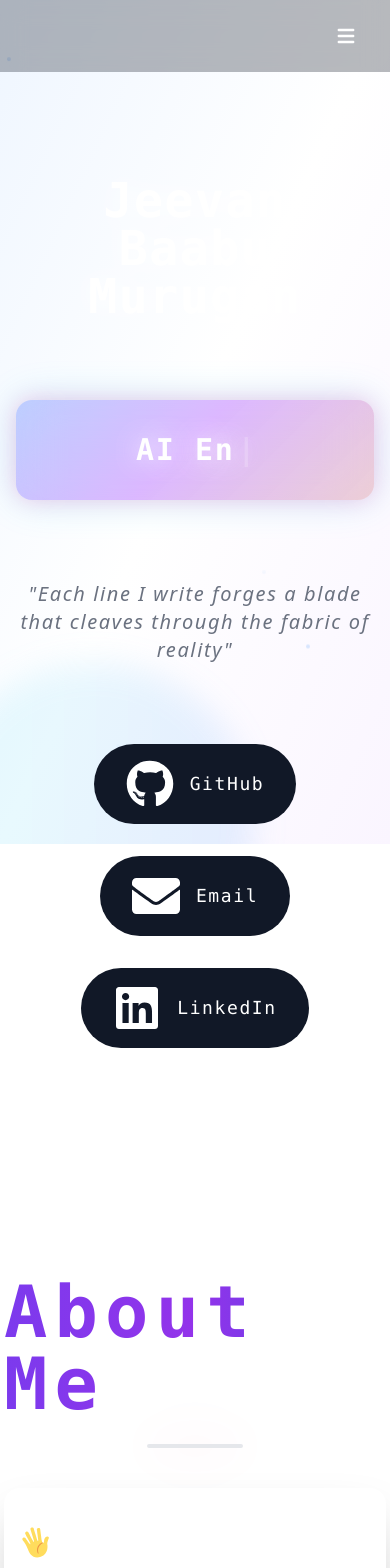
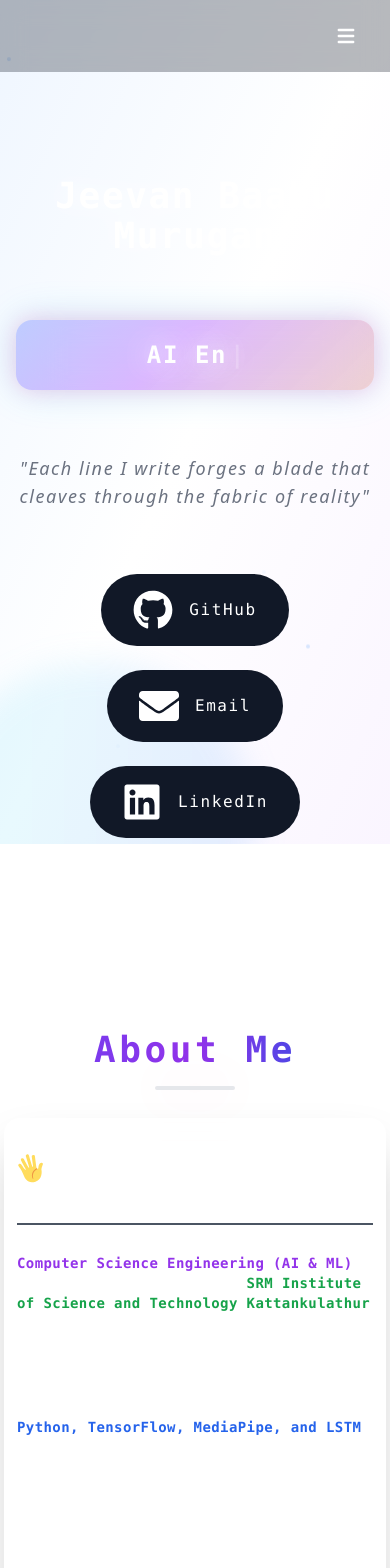
Before and after one commit to therealgone/Jeevan_Website, a React (Vite) app in the folder my-portfolio/: page / in a window 390 px wide. Shown: the top 1568 px of the page. Built offline with nearby package versions, Linux system fonts and the light colour scheme.

Commit message:
MOBIL UI CHNAGE

```diff
--- a/my-portfolio/src/components/about.jsx
+++ b/my-portfolio/src/components/about.jsx
@@ -12,7 +12,7 @@ function About() {
       transition={{ duration: 0.5, ease: 'easeInOut' }}
       className="mt-5"
     >
-      <h1 className="text-5xl md:text-6xl lg:text-6xl font-bold font-mono text-glow-white mb-10">
+      <h1 className="text-4xl md:text-6xl lg:text-6xl font-bold font-mono text-glow-white mb-8">
         Jeevan Baabu Murugan
       </h1>
     </motion.div>
@@ -22,10 +22,10 @@ function About() {
       transition={{ duration: 1, ease:"easeInOut"}}
       className="flex-1 flex flex-col justify-start"
       >
-         <h1 className='mt-10 bg-animated-gradient border border-transparent text-white flex items-center justify-center w-full max-w-[500px] h-[100px] mx-auto text-glow-white mb-10'>
-          <span className='font-mono font-bold text-3xl md:text-4xl'>
+         <h1 className='mt-8 bg-animated-gradient border border-transparent text-white flex items-center justify-center w-full max-w-[400px] h-[70px] mx-auto text-glow-white mb-8'>
+          <span className='font-mono font-bold text-2xl md:text-4xl'>
               <Typewriter
-               words={['Web Developer', 'Tech Enthusiast',"AI Enthusiast"]}
+               words={['Web Developer', 'Tech Enthusiast','AI Enthusiast']}
                loop={0}
                cursor
                cursorStyle='|'
@@ -37,27 +37,27 @@ function About() {
          </h1>
 
 
-        <h3 className="italic text-gray-500 text-xl md:text-2xl mt-10 mb-10 ">
+        <h3 className="italic text-gray-500 text-lg md:text-2xl mt-8 mb-8 ">
           "Each line I write forges a blade that cleaves through the fabric of reality"
         </h3>
 
-        <div className="flex flex-col md:flex-row gap-8 md:gap-16 justify-center items-center tracking-widest font-mono mt-10">
+        <div className="flex flex-col md:flex-row gap-6 md:gap-16 justify-center items-center tracking-widest font-mono mt-8">
           <a
             href="https://github.com/therealgone"
             target="_blank"
             rel="noopener noreferrer"
             className="flex items-center gap-4 px-8 py-4 bg-gray-900 text-white rounded-full hover:bg-black hover:scale-[1.09] transition-all duration-300 ease-in-out"
           >
-            <FaGithub className="w-12 h-12" />
-            <span className="text-lg">GitHub</span>
+            <FaGithub className="w-10 h-10" />
+            <span className="text-base">GitHub</span>
           </a>
 
           <a
             href="mailto:jeevanbaabu03@gmail.com"
             className="flex items-center gap-4 px-8 py-4 bg-gray-900 text-white rounded-full hover:bg-red-600 hover:scale-[1.09] transition-all duration-300 ease-in-out"
           >
-            <FaEnvelope className="w-12 h-12" />
-            <span className="text-lg">Email</span>
+            <FaEnvelope className="w-10 h-10" />
+            <span className="text-base">Email</span>
           </a>
 
           <a
@@ -66,8 +66,8 @@ function About() {
             rel="noopener noreferrer"
             className="flex items-center gap-4 px-8 py-4 bg-gray-900 text-white rounded-full hover:bg-blue-800 hover:scale-[1.09] transition-all duration-300 ease-in-out"
           >
-            <FaLinkedin className="w-12 h-12" />
-            <span className="text-lg">LinkedIn</span>
+            <FaLinkedin className="w-10 h-10" />
+            <span className="text-base">LinkedIn</span>
           </a>
         </div>
       </motion.div>
@@ -76,10 +76,10 @@ function About() {
         initial={{opacity:0, y:90}}
         animate={{opacity:1, y:0}}
         transition={{duration:0.9, ease:"easeInOut"}}
-        className="mt-20 mb-10 flex flex-col items-center justify-center"
+        className="mt-16 mb-8 flex flex-col items-center justify-center"
       >
-        <h1 className='text-glow-white text-lg md:text-xl mb-2'>Scroll for more</h1>
-        <h2 className='animate-bounce text-2xl md:text-4xl font-extrabold text-glow-white'>↓</h2>
+        <h1 className='text-glow-white text-base md:text-xl mb-2'>Scroll for more</h1>
+        <h2 className='animate-bounce text-xl md:text-4xl font-extrabold text-glow-white'>↓</h2>
       </motion.div>
     </div>
    </div>
--- a/my-portfolio/src/components/info.jsx
+++ b/my-portfolio/src/components/info.jsx
@@ -10,7 +10,7 @@ function Info() {
                   whileInView={{opacity:1,y:0}}
                   transition={{duration:0.6, ease:'easeInOut'}}
                   viewport={{once:true , amount:0.9}}
-                  className="text-7xl md:text-8xl font-mono tracking-widest bg-gradient-to-l from-indigo-600 via-purple-600 to-violet-600 dark:from-indigo-400 dark:via-purple-400 dark:to-violet-400 bg-clip-text text-transparent font-extrabold hover:animate-pulse mt-5"
+                  className="text-4xl md:text-8xl font-mono tracking-widest bg-gradient-to-l from-indigo-600 via-purple-600 to-violet-600 dark:from-indigo-400 dark:via-purple-400 dark:to-violet-400 bg-clip-text text-transparent font-extrabold hover:animate-pulse mt-4"
       >
         About Me
       </motion.h1>
@@ -19,7 +19,7 @@ function Info() {
                   whileInView={{opacity:1,y:0}}
                   transition={{duration:0.6, ease:'easeInOut'}}
                   viewport={{once:true , amount:0.5}}
-      className="w-24 border-2 bg-animated-g opacity-60 rounded-full my-6 "></motion.h1>
+      className="w-20 border-2 bg-animated-g opacity-60 rounded-full my-4 "></motion.h1>
 
 
       {/* Main Content Box */}
@@ -28,15 +28,15 @@ function Info() {
                   transition={{duration:0.6, ease:'easeInOut'}}
                   viewport={{once:true , amount:0.5}}
 
-      className="w-full max-w-4xl rounded-2xl p-4 md:p-6 bg-gradient-to-br from-white/10 to-white/10 dark:from-gray-800/10 dark:to-gray-900/10 backdrop-blur-xl border border-white/10 dark:border-gray-700/10 shadow-2xl font-mono tracking-wide mt-4">
-        <h1 className="font-bold text-xl md:text-2xl flex items-center gap-3 justify-center mt-2">
-          <Lottie animationData={handWave} style={{ width: 50, height: 50 }} />
+      className="w-full max-w-4xl rounded-2xl p-3 md:p-6 bg-gradient-to-br from-white/10 to-white/10 dark:from-gray-800/10 dark:to-gray-900/10 backdrop-blur-xl border border-white/10 dark:border-gray-700/10 shadow-2xl font-mono tracking-wide mt-3">
+        <h1 className="font-bold text-lg md:text-2xl flex items-center gap-2 justify-center mt-2">
+          <Lottie animationData={handWave} style={{ width: 40, height: 40 }} />
           Hi, I'm Jeevan Baabu Murugan
         </h1>
 
         <div className="mt-7 mb-3 border border-gray-600"></div>
 
-        <h2 className="py-5 text-base md:text-lg">
+        <h2 className="py-4 text-sm md:text-lg">
           <span className="font-bold text-purple-600 dark:text-purple-400">
             Computer Science Engineering (AI & ML)
           </span>{" "}
@@ -47,7 +47,7 @@ function Info() {
           with a strong focus on Artificial Intelligence and Machine Learning.
         </h2>
 
-        <h2 className="mt-3 mb-3 text-base md:text-lg">
+        <h2 className="mt-2 mb-2 text-sm md:text-lg">
           I specialize in building smart, efficient applications using tools like{" "}
           <span className="font-bold text-blue-600 dark:text-blue-400">
             Python, TensorFlow, MediaPipe, and LSTM
@@ -55,7 +55,7 @@ function Info() {
           and I enjoy crafting intelligent systems — from gesture-based interfaces to real-time ML models on edge devices like Raspberry Pi.
         </h2>
 
-        <h2 className="mt-3 mb-3 text-base md:text-lg">
+        <h2 className="mt-2 mb-2 text-sm md:text-lg">
           I'm skilled in optimizing PC performance, overclocking hardware, and adapting quickly to new technologies with the help of AI tools. My development toolkit also includes{" "}
           <span className="font-bold text-blue-600 dark:text-blue-400">
             React, Next.js, Tailwind CSS, and Framer Motion
@@ -63,7 +63,7 @@ function Info() {
           and I'm exploring the power of TypeScript and modern web development frameworks.
         </h2>
 
-        <h2 className="mt-3 mb-3 text-base md:text-lg">
+        <h2 className="mt-2 mb-2 text-sm md:text-lg">
           Beyond academics, I'm constantly learning — whether it's through hands-on projects, certifications like{" "}
           <span className="font-bold text-blue-600 dark:text-blue-400">
             Oracle Cloud, Red Hat Linux, JPMorgan Forage
--- a/my-portfolio/src/components/stack.jsx
+++ b/my-portfolio/src/components/stack.jsx
@@ -69,7 +69,7 @@ function Stack() {
           initial="hidden"
           whileInView="visible"
           viewport={{ once: true }}
-          className="grid grid-cols-1 sm:grid-cols-2 md:grid-cols-3 lg:grid-cols-4 xl:grid-cols-5 gap-6 md:gap-9 mt-5 p-3 w-full font-mono tracking-wider transition-all duration-900 ease-in-out justify-items-center"
+          className="grid grid-cols-2 sm:grid-cols-3 md:grid-cols-3 lg:grid-cols-4 xl:grid-cols-5 gap-4 md:gap-9 mt-5 p-2 w-full font-mono tracking-wider transition-all duration-900 ease-in-out justify-items-center"
         >
           <motion.div
             variants={itemVariants}
@@ -149,7 +149,7 @@ function Stack() {
           initial="hidden"
           whileInView="visible"
           viewport={{ once: true }}
-          className="grid grid-cols-1 sm:grid-cols-2 md:grid-cols-3 lg:grid-cols-4 xl:grid-cols-5 gap-6 md:gap-9 mt-5 p-3 w-full font-mono tracking-wider transition-all duration-900 ease-in-out justify-items-center"
+          className="grid grid-cols-2 sm:grid-cols-3 md:grid-cols-3 lg:grid-cols-4 xl:grid-cols-5 gap-4 md:gap-9 mt-5 p-2 w-full font-mono tracking-wider transition-all duration-900 ease-in-out justify-items-center"
         >
           <motion.div
             variants={itemVariants}
```
Also changed, not shown: my-portfolio/src/components/project.jsx (+26 -0 lines).
